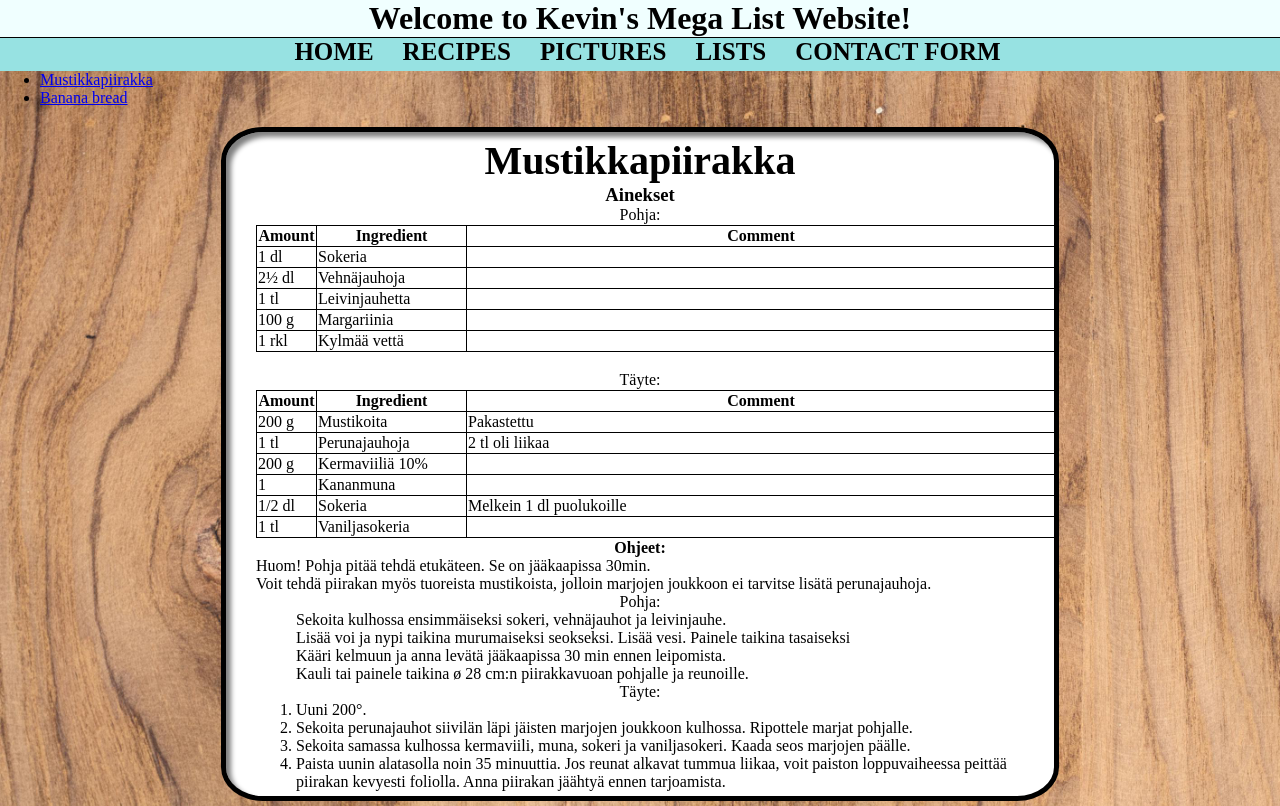
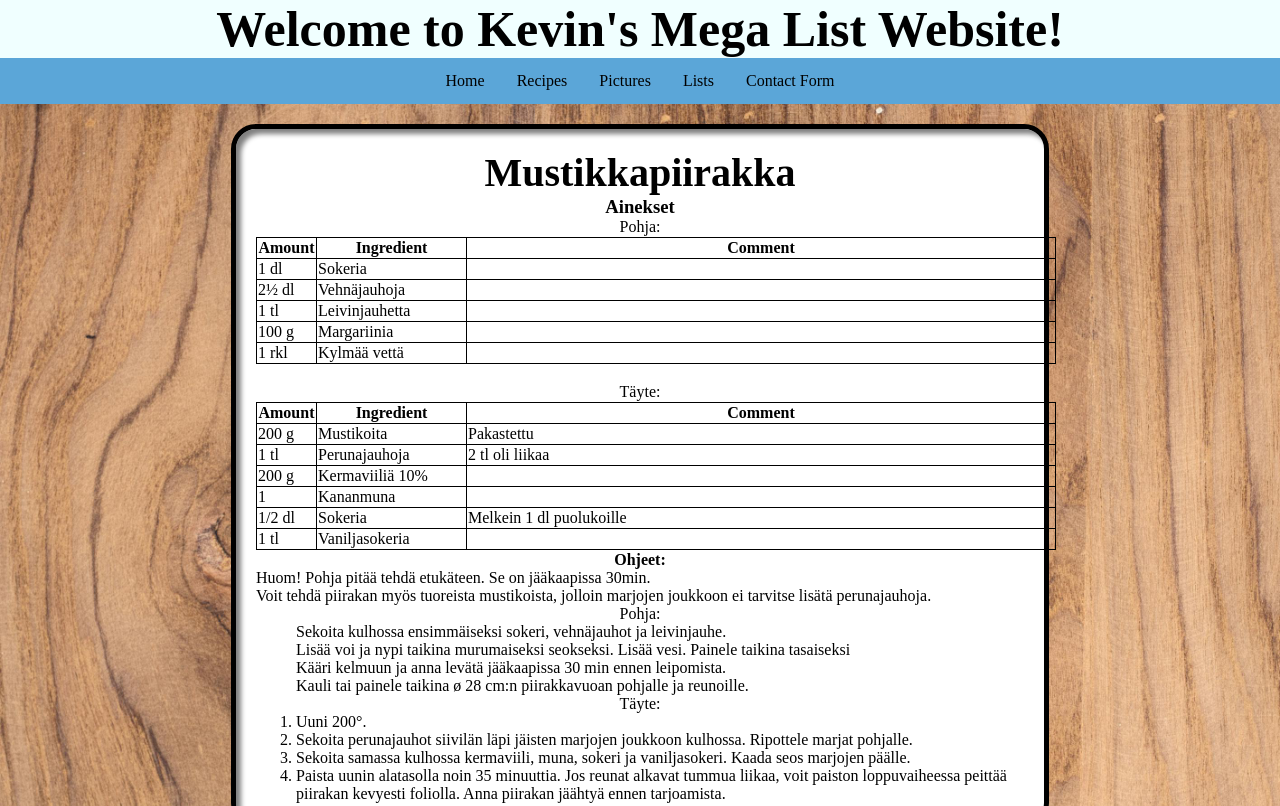
Before and after one commit to Qathrion/Own_website, a plain HTML site: page Index.html in a window 1280 px wide. Shown: the top 806 px of the page. Drawn offline with nearby package versions, Linux system fonts and the light colour scheme.

Commit message:
many changes
menu dropdown, js for menu, title changes, border of recipes etc

```diff
--- a/Index.html
+++ b/Index.html
@@ -3,9 +3,9 @@
 <!--
 To do:
 - Table adjusts to screen
-- Dropdown menu
 - Auto replace words when renaming?
 - Pages that open below for example the menu? Not having to copy code to all pages
+- Have the menu part of where youre currently at be a different color
 -->
 <head>
     <meta charset="utf-8" />
@@ -18,39 +18,35 @@ To do:
     <title>Kevin's Mega List Website</title>
     <!--Linking to the css page for styling-->
     <link rel="stylesheet" href="Own_styles.css" />
+
+    <!--This puts the menu bar in place-->
+    <script src="https://code.jquery.com/jquery-1.10.2.js"></script>
+
 </head>
 
 <body>
     <header>
-        <h1 class="title">Welcome to Kevin's Mega List Website!</h1>
-        <!--Here comes the menu/navbar-->
-        <!--change menu with a dropdown https://www.w3schools.com/howto/howto_css_dropdown.asp -->
-        <nav class="menu-bar">
-            <div class="menu-div">
-                <ul>
-                    <li class="menu-list"><a class="menu-link" href="#Home">Home</a></li>
-                    <li class="menu-list"><a class="menu-link" href="index.html">Recipes</a></li>
-                    <li class="menu-list"><a class="menu-link" href="photos.html">Pictures</a></li>
-                    <li class="menu-list"><a class="menu-link" href="#Lists">Lists</a></li>
-                    <li class="menu-list"><a class="menu-link" href="#Contact-form">Contact Form</a></li>
-                </ul>
-            </div>
-        </nav>
+        <h1>Welcome to Kevin's Mega List Website!</h1>
+
+ <!--Here starts the menu/navbar-->
+<div id="nav-placeholder">
+
+</div>
+
+<script>
+$(function(){
+  $("#nav-placeholder").load("menu.html");
+});
+</script>
+<!--Here ends the menu/navbar-->
+
     </header>
     <main id="body-default">
-        <!--Here are the links to the different recipes-->
-        <section>
-            <!--This will be a sub menu for the recipes option in the menu-->
-            <ul>
-                <li><a href="#Mustikkapiirakka">Mustikkapiirakka</a></li>
-                <li><a href="#Banana bread">Banana bread</a></li>
-            </ul>
-        </section>
         <!--This sections contains all recipes-->
         <section class="all-recipes-container">
             <!--This is where a recipe starts-->
             <section class="resepti">
-                <h2 class="food-name" id="Mustikkapiirakka">Mustikkapiirakka</h2>
+                <h3 class="food-name" id="Mustikkapiirakka">Mustikkapiirakka</h3>
                 <section>
                     <h3 id="center">Ainekset</h3>
                     <!--Table(s) for the ingredients-->
@@ -254,7 +250,7 @@ To do:
     </main>
     <!--Space for Copyright, links and other general info-->
     <footer>
-        <small>Copyright Kevin 2025</small>
+        <p>Copyright Kevin 2025</p>
     </footer>
 </body>
 
--- a/Own_styles.css
+++ b/Own_styles.css
@@ -1,43 +1,74 @@
 /*  . = class,    # = id, nothing before it when its an element of the code */
 
-/* === EVERYTHING === */
+/* === THIS ADJUSTS THE BASIS OF EVERYTHING === */
 * {
     margin: 0;
 }
 
-.title {
+/* HEADER */
+header h1 {
     text-align: center;
+    font-size: 50px;
     background-color: azure;
 }
-/* === MENU === */
+
+/* === MENU STARTS HERE === */
+
+/* Centers the menu and stuff */
 .menu-bar {
-    background-color: rgb(151, 226, 226);
-    padding-left: 15px;
-    padding-right: 15px;
+    display: flex;
+    justify-content: center;
+    background-color: #5ba6d8;
+  }
+
+.menu-bar a {
+    float: left;
+    color: black;
     text-align: center;
-    border-top: 1px solid black;
-    padding-bottom: 5px;
-}
+    padding: 14px 16px;
+    text-decoration: none;
+  }
 
-.menu-list {
-    list-style: none;
+ /* Positions the dropdown menu below the parent */
+.dropdown-recipes {
+    position: relative;
     display: inline-block;
-}
+  }
 
-.menu-link {
+
+ /* What happens when you hover over it */
+.menu-bar a:hover, .dropdown-recipes:hover .menu-recipes {
+    background-color: azure;
+    box-shadow: inset 0px -20px 24px -33px #000000;
+  }
+
+.dropdown-content {
+    display: none;
+    position: absolute;
+    top: 100%;
+    background-color: azure;
+    min-width: 160px;
+    box-shadow: 0px 10px 16px 0px rgba(17, 17, 17, 0.2);
+  }
+
+.dropdown-content a {
+    float: none;
+    color: black;
+    padding: 12px 16px;
     text-decoration: none;
-    color: black;
-    font-size: 25px;
-    margin-right: 25px;
-    font-weight: 800;
-    text-transform: uppercase;
-    transition: all 0.1s ease-in-out;
-}
+    display: block;
+  }
 
-.menu-link:hover {
-    text-decoration: underline;
+.dropdown-content a:hover {
+    background-color: #5ba6d8;
+  }
 
-}
+ /* Puts the correct dropdown over the menu */
+.dropdown-recipes:hover .dropdown-content {
+    display: block;
+  }
+
+/* === MENU ENDS HERE === */
 
 /* === EVERYTHING IN THE BODY === */
 
@@ -58,11 +89,11 @@ body {
 
 .resepti {
     background-color: white;
-    border-radius: 5%;
+    border-radius: 25px;
     border-style: solid;
     border-width: 5px;
     border-color: black;
-    padding: 5px 30px;
+    padding: 20px 20px;
     box-shadow: inset 5px 5px 5px grey;
     margin: 20px auto;
     width: 60vw;
@@ -103,3 +134,9 @@ td {
 #table-title {
     text-align: center;
 }
+
+/* FOOTER */
+footer  {
+    margin: 10px auto;
+    text-align: center;
+}
--- /dev/null
+++ b/menu.html
@@ -0,0 +1,14 @@
+
+<nav class="menu-bar">
+    <a id="menu-home" href="#Home">Home</a>
+           <div class="dropdown-recipes">
+            <a href="index.html">Recipes</a>
+                <div class="dropdown-content">
+                    <a href="index.html#Mustikkapiirakka">Mustikkapiirakka</a>
+                    <a href="index.html#Banana bread">Banana bread</a>
+                </div>
+            </div>
+            <a href="photos.html">Pictures</a>
+            <a href="#Lists">Lists</a>
+           <a href="#Contact-form">Contact Form</a>
+</nav>
--- a/photos-css.css
+++ b/photos-css.css
@@ -7,29 +7,63 @@
     text-align: center;
     background-color: azure;
 }
+/* === MENU STARTS HERE === */
 
+/* Centers the content and more */
 .menu-bar {
-    background-color: rgb(151, 226, 226);
-    padding-left: 15px;
-    padding-right: 15px;
+    display: flex;
+    justify-content: center;
+    background-color: #5ba6d8;
+  }
+
+.menu-bar a {
+    float: left;
+    color: black;
     text-align: center;
-    border-top: 1px solid black;
-    padding-bottom: 5px;
-}
+    padding: 14px 16px;
+    text-decoration: none;
+  }
 
-.menu-list {
-    list-style: none;
+ /* Positions the dropdown menu below the parent */
+.dropdown-recipes {
+    position: relative;
     display: inline-block;
-}
+  }
 
-.menu-link {
+
+ /* What happens when you hover over it */
+.menu-bar a:hover, .dropdown-recipes:hover .menu-recipes {
+    background-color: azure;
+    box-shadow: inset 0px -20px 24px -33px #000000;
+  }
+
+.dropdown-content {
+    display: none;
+    position: absolute;
+    top: 100%;
+    background-color: azure;
+    min-width: 160px;
+    box-shadow: 0px 10px 16px 0px rgba(17, 17, 17, 0.2);
+  }
+
+.dropdown-content a {
+    float: none;
+    color: black;
+    padding: 12px 16px;
     text-decoration: none;
-    color: black;
-    font-size: 30px;
-    margin-right: 25px;
-    font-weight: bold;
-    border-bottom: 2px solid black;
-}
+    display: block;
+  }
+
+.dropdown-content a:hover {
+    background-color: #5ba6d8;
+  }
+
+ /* Puts the correct dropdown over the menu */
+.dropdown-recipes:hover .dropdown-content {
+    display: block;
+  }
+
+/* === MENU ENDS HERE === */
 
 body {
     background-image: url(assets/images/bananas.jpg);
```
Also changed, not shown: photos.html (+14 -12 lines).
